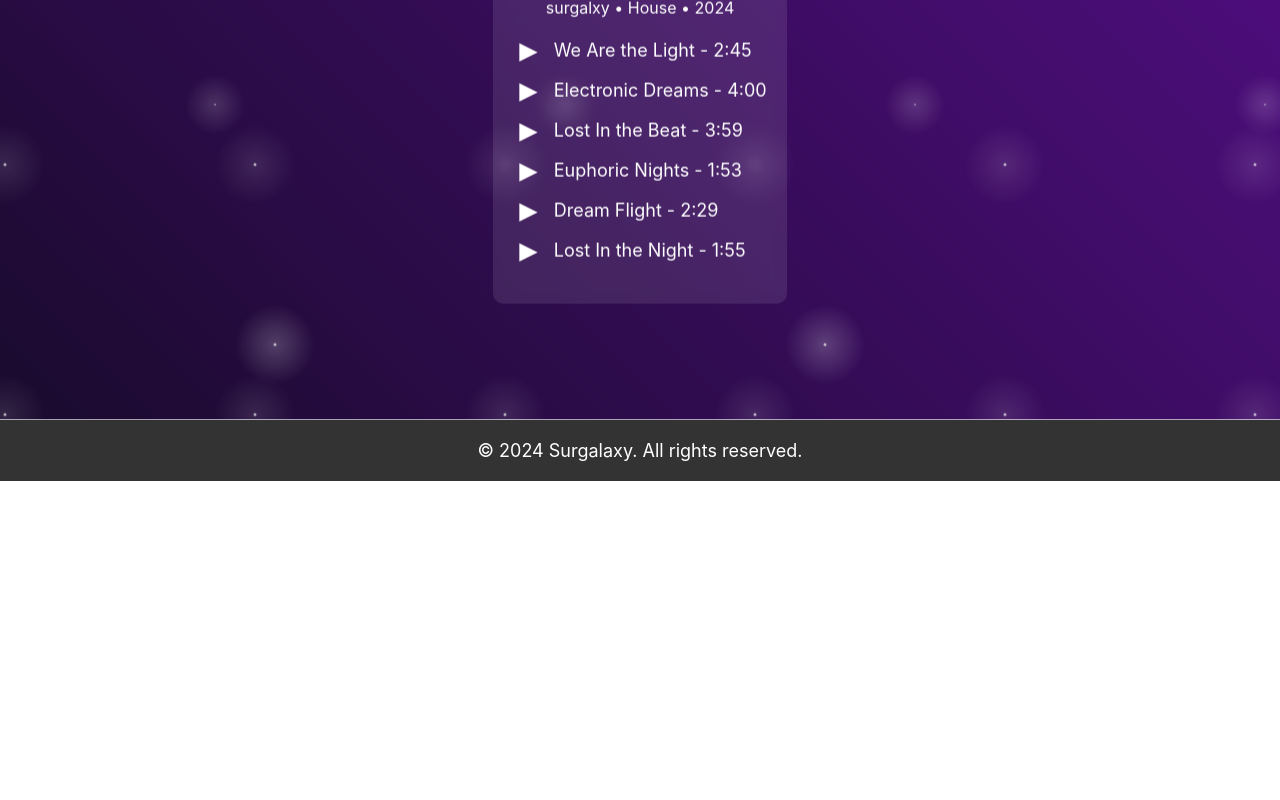
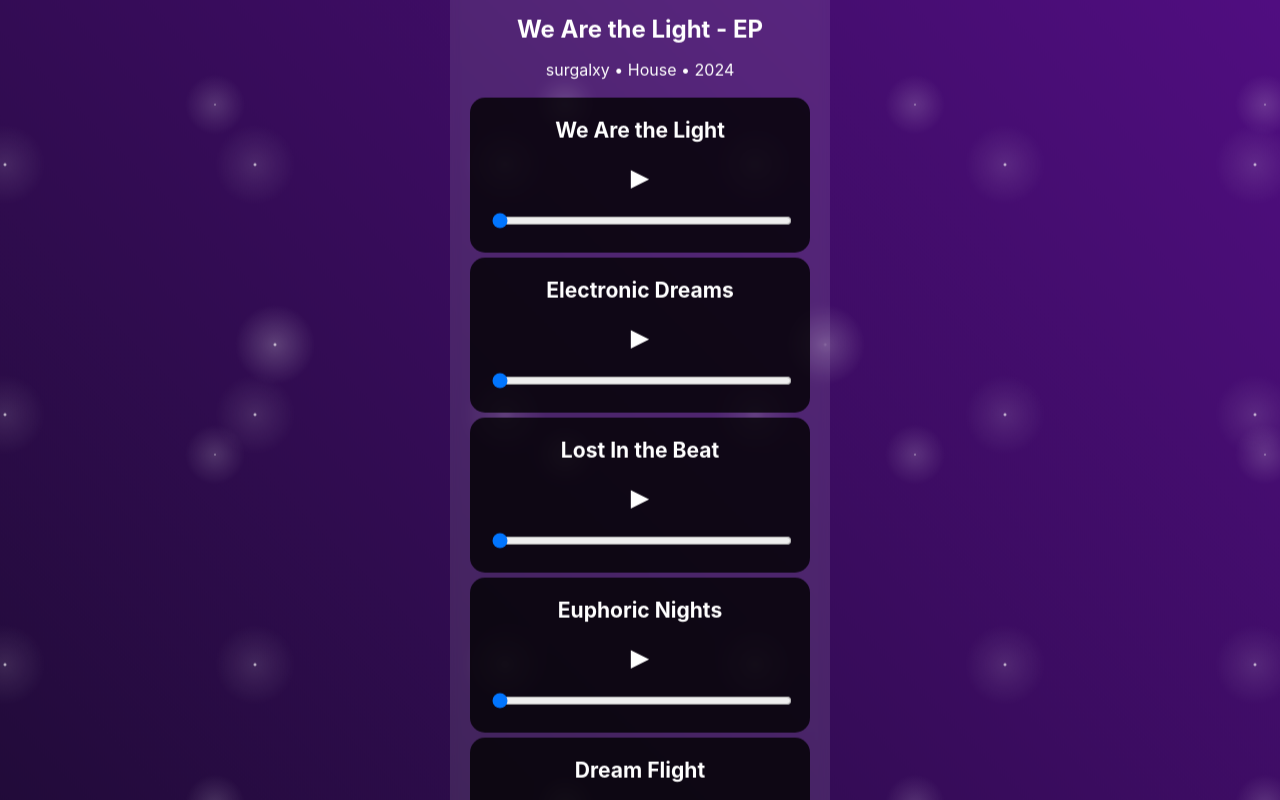
Before and after one commit to surgalxy/surgalxyweb, a React (Create React App) app: page /music in a window 1280 px wide. Shown: the part 480-1280 px from the top of the page. Before the commit the page ends 961 px from the top, so only its background shows below. Built offline with nearby package versions, Linux system fonts and the light colour scheme.

Commit message:
Updated project files and removed unused files

```diff
--- a/src/components/AudioPlayer.js
+++ b/src/components/AudioPlayer.js
@@ -20,18 +20,16 @@ const TrackInfo = styled.span`
   flex-grow: 1;
 `;
 
-
-
-
 const AudioPlayer = ({ track }) => {
   const [isPlaying, setIsPlaying] = useState(false);
-  const audioRef = useRef(new Audio(track.audio));
+  const audioRef = useRef(null);
 
   useEffect(() => {
-    console.log("Audio source:", track.audio);
-    audioRef.current.addEventListener('error', (e) => {
-      console.error("Audio error:", e);
-    });
+    if (audioRef.current) {
+      audioRef.current.addEventListener('error', (e) => {
+        console.error("Audio error:", e);
+      });
+    }
   }, [track.audio]);
 
   const togglePlay = () => {
@@ -51,6 +49,7 @@ const AudioPlayer = ({ track }) => {
       <TrackInfo>
         {track.title} - {track.duration}
       </TrackInfo>
+      <audio ref={audioRef} src={track.audio} />
     </PlayerContainer>
   );
 };
--- a/src/components/MusicPlayer.js
+++ b/src/components/MusicPlayer.js
@@ -1,4 +1,4 @@
-import React, { useState, useRef } from 'react';
+import React, { useState, useRef, useEffect } from 'react';
 import styled from 'styled-components';
 
 const PlayerContainer = styled.div`
@@ -38,13 +38,38 @@ const ProgressBar = styled.input`
 const MusicPlayer = ({ song }) => {
   const [isPlaying, setIsPlaying] = useState(false);
   const [progress, setProgress] = useState(0);
-  const audioRef = useRef(new Audio(song.url));
+  const audioRef = useRef(null);
+
+  useEffect(() => {
+    const audio = new Audio(song.url);
+    audioRef.current = audio;
+
+    const handleTimeUpdate = () => {
+      const currentProgress = (audio.currentTime / audio.duration) * 100;
+      setProgress(currentProgress);
+    };
+
+    const handleEnded = () => {
+      setIsPlaying(false);
+      setProgress(0);
+    };
+
+    audio.addEventListener('timeupdate', handleTimeUpdate);
+    audio.addEventListener('ended', handleEnded);
+
+    return () => {
+      audio.removeEventListener('timeupdate', handleTimeUpdate);
+      audio.removeEventListener('ended', handleEnded);
+      audio.pause();
+      audio.src = ''; // Clean up the audio source to prevent memory leaks
+    };
+  }, [song.url]);
 
   const togglePlay = () => {
     if (isPlaying) {
       audioRef.current.pause();
     } else {
-      audioRef.current.play();
+      audioRef.current.play().catch(e => console.error("Playback failed:", e));
     }
     setIsPlaying(!isPlaying);
   };
--- a/src/pages/Music.js
+++ b/src/pages/Music.js
@@ -1,6 +1,6 @@
 import React from 'react';
 import styled from 'styled-components';
-import AudioPlayer from '../components/AudioPlayer';
+import MusicPlayer from '../components/MusicPlayer';
 import PageTransition from '../components/PageTransition';
 
 const MusicContainer = styled.div`
@@ -94,17 +94,15 @@ const albums = [
     releaseYear: 2024,
     genre: 'House',
     tracks: [
-      { title: 'We Are the Light', duration: '2:45', audio: '/assets/audio/we-are-the-light.wav' },
-      { title: 'Electronic Dreams', duration: '4:00', audio: '/assets/audio/electronic-dreams.mp3' },
-      { title: 'Lost In the Beat', duration: '3:59', audio: '/assets/audio/lost-in-the-beat.mp3' },
-      { title: 'Euphoric Nights', duration: '1:53', audio: '/assets/audio/euphoric-nights.mp3' },
-      { title: 'Dream Flight', duration: '2:29', audio: '/assets/audio/dream-flight.mp3' },
-      { title: 'Lost In the Night', duration: '1:55', audio: '/assets/audio/lost-in-the-night.mp3' }
+      { title: 'We Are the Light', duration: '2:45', url: '/assets/audio/we-are-the-light.mp3' },
+      { title: 'Electronic Dreams', duration: '4:00', url: '/assets/audio/electronic-dreams.mp3' },
+      { title: 'Lost In the Beat', duration: '3:59', url: '/assets/audio/lost-in-the-beat.mp3' },
+      { title: 'Euphoric Nights', duration: '1:53', url: '/assets/audio/euphoric-nights.mp3' },
+      { title: 'Dream Flight', duration: '2:29', url: '/assets/audio/dream-flight.mp3' },
+      { title: 'Lost In the Night', duration: '1:55', url: '/assets/audio/lost-in-the-night.mp3' }
     ]
   }
 ];
-
-
 
 const Music = () => {
   return (
@@ -121,7 +119,7 @@ const Music = () => {
               <TrackList>
                 {album.tracks.map((track, index) => (
                   <TrackItem key={index}>
-                    <AudioPlayer track={track} />
+                    <MusicPlayer song={track} />
                   </TrackItem>
                 ))}
               </TrackList>
```
Also changed, not shown: public/assets/images/we-are-the-light-cover.jpg (renamed from public/assets/images/wearethelightcover.jpg).
